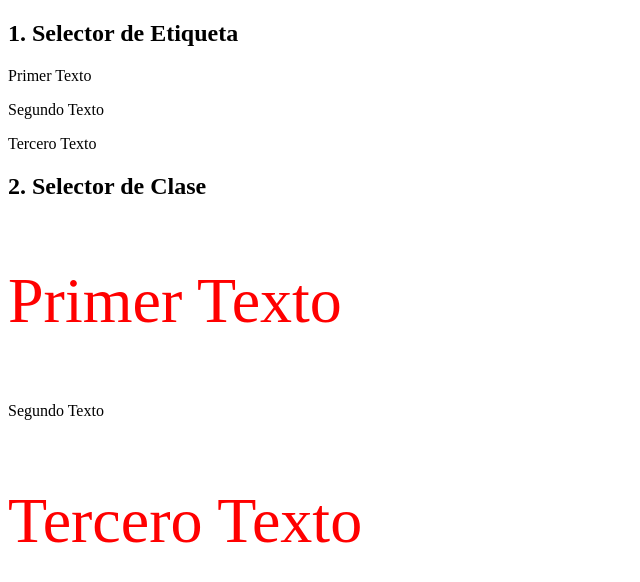
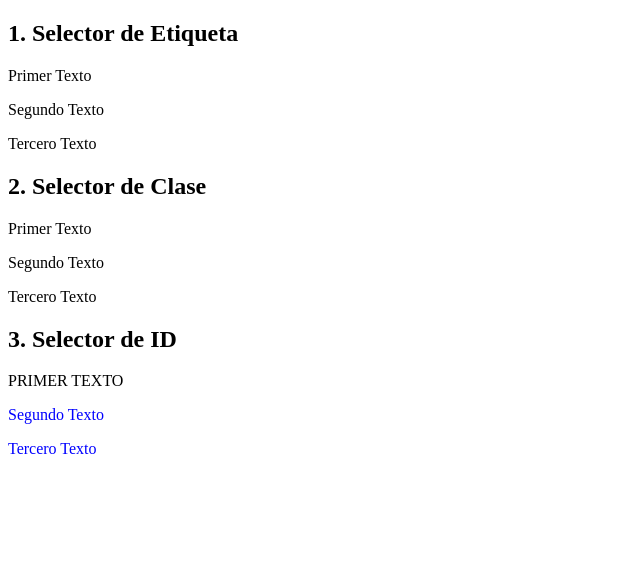
Before and after one commit to dasaja/DESARROLLO-WEB, a plain HTML site: page index.html in a window 1280 px wide. Shown: the whole page, without its empty margins (0-640 px from the left). Drawn offline with Linux system fonts and the light colour scheme.

Commit message:
Actualizar Repositori

```diff
--- /dev/null
+++ b/css/03-app.css
@@ -0,0 +1,8 @@
+#encabezado{
+  text-transform:
+  uppercase;
+}
+
+.texto {
+  color: blue;
+}
--- a/index.html
+++ b/index.html
@@ -5,7 +5,7 @@
   <meta http-equiv="X-UA-Compatible" content="IE=edge">
   <meta name="viewport" content="width=device-width, initial-scale=1.0">
   <title>Document</title>
-  <link rel="stylesheet" href="css/02-app.css">
+  <link rel="stylesheet" href="css/03-app.css">
 
 </head>
 <body>
@@ -26,5 +26,12 @@
     <p>Segundo Texto</p>
     <p class="primer-parrafo">Tercero Texto</p>
   </div>
+  <h2>3. Selector de ID</h2>
+
+   <div class="codigo">
+    <p id="encabezado">Primer Texto</p>
+    <p class="texto">Segundo Texto</p>
+    <p class="texto">Tercero Texto</p>
+  </div>
 </body>
 </html>
```
